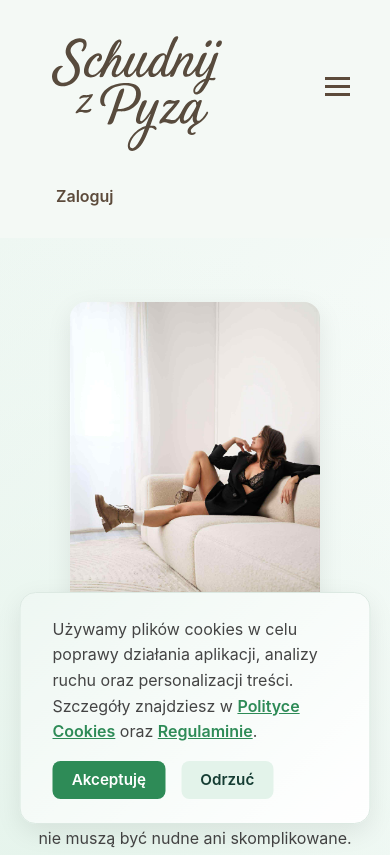
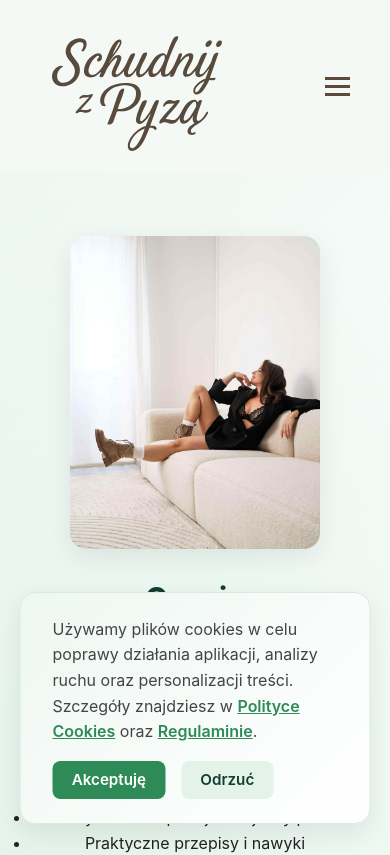
Before and after one commit to MrSinom/Schudnij_zPyza, a React (Vite) app: page /Schudnij_zPyza/about in a window 390 px wide. Shown: the top 855 px of the page. Built offline with nearby package versions, Linux system fonts and the light colour scheme.

Commit message:
center image

```diff
--- a/src/components/Header.module.css
+++ b/src/components/Header.module.css
@@ -135,6 +135,6 @@
   }
 
   .login {
-    margin-top: 1rem;
+    display: none;
   }
 }
--- a/src/components/MainPage.module.css
+++ b/src/components/MainPage.module.css
@@ -89,6 +89,15 @@ h1 {
 }
 
 @media (max-width: 900px) {
+
+  .imageWrapper img {
+ margin:auto;
+  width: 80%;
+  height: auto;
+  border-radius: 1rem;
+  box-shadow: 0 8px 26px rgba(0, 0, 0, 0.08);
+  }
+
   .inner {
     flex-direction: column;
     text-align: center;
```
